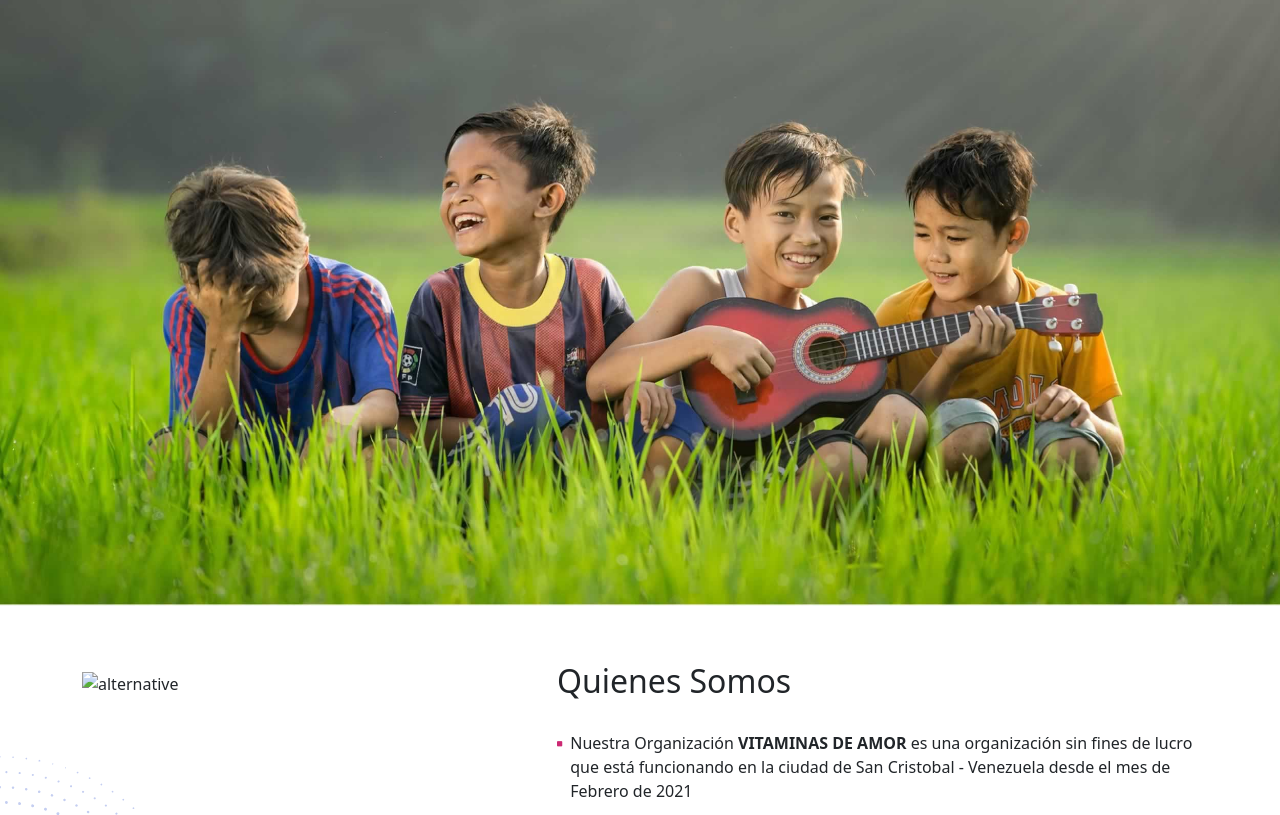
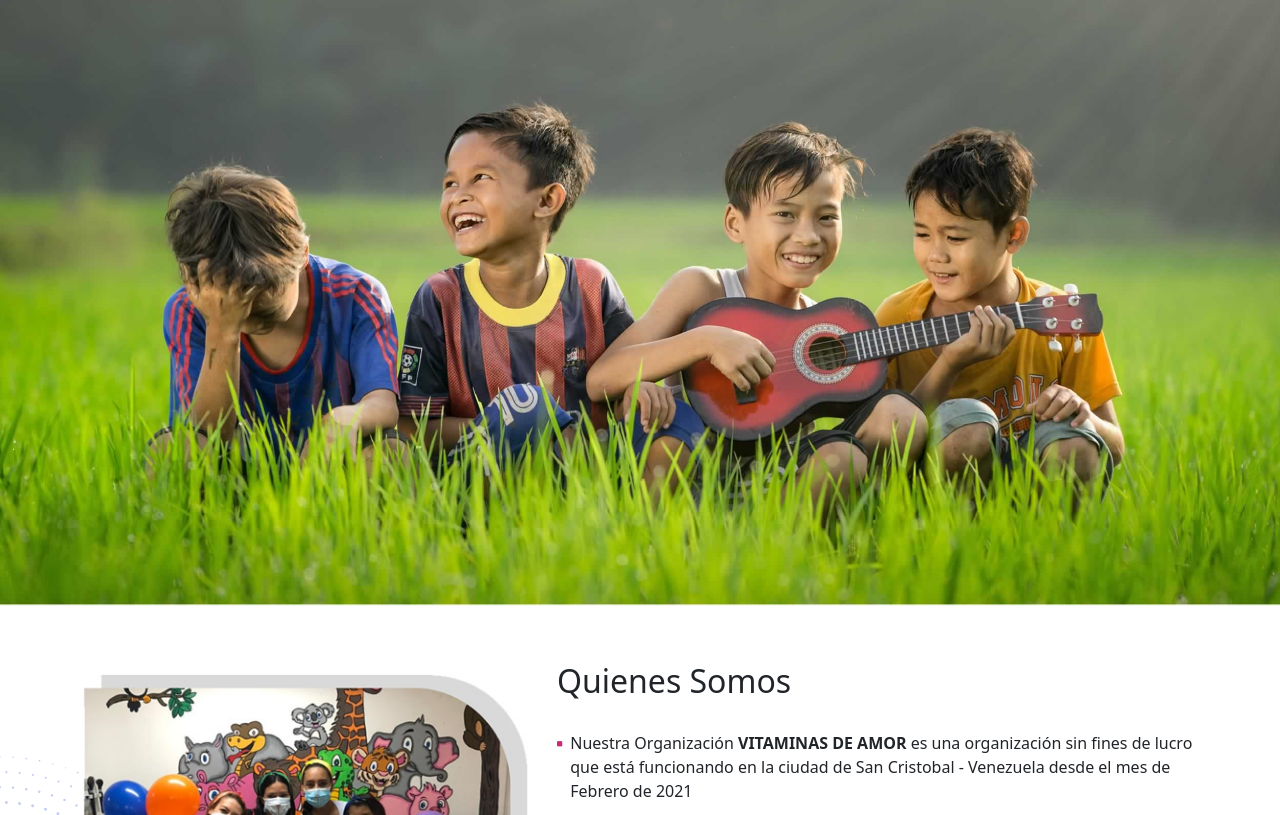
Before and after one commit to christianjgg/Vida, a website: page index.html in a window 1280 px wide. Shown: the part 137-952 px from the top of the page. Drawn offline with nearby package versions, Linux system fonts and the light colour scheme; files that its build step writes are made by us from their sources; the site is published under a folder, as on GitHub Pages, so addresses that start at the root find nothing.

Commit message:
nueva modifacion index img

```diff
--- a/index.html
+++ b/index.html
@@ -75,7 +75,7 @@
             <div class="row">
                 <div class="col-lg-6 col-xl-5">
                     <div class="image-container">
-                        <img class="img-fluid" src="/multimedia/team4.jpg" alt="alternative">
+                        <img class="img-fluid" src="multimedia/team4.jpg" alt="alternative">
                     </div> <!-- end of image-container -->
                 </div> <!-- end of col -->
                 <div class="col-lg-6 col-xl-7">
```
